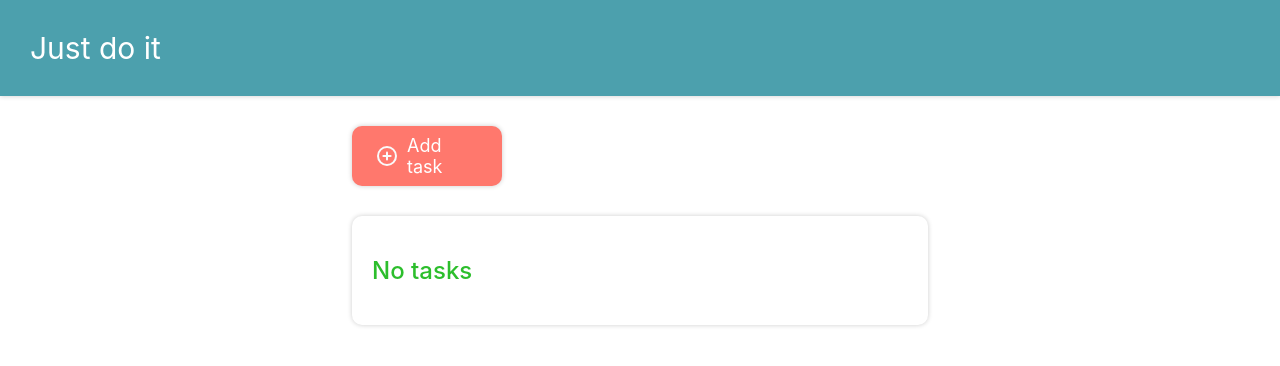
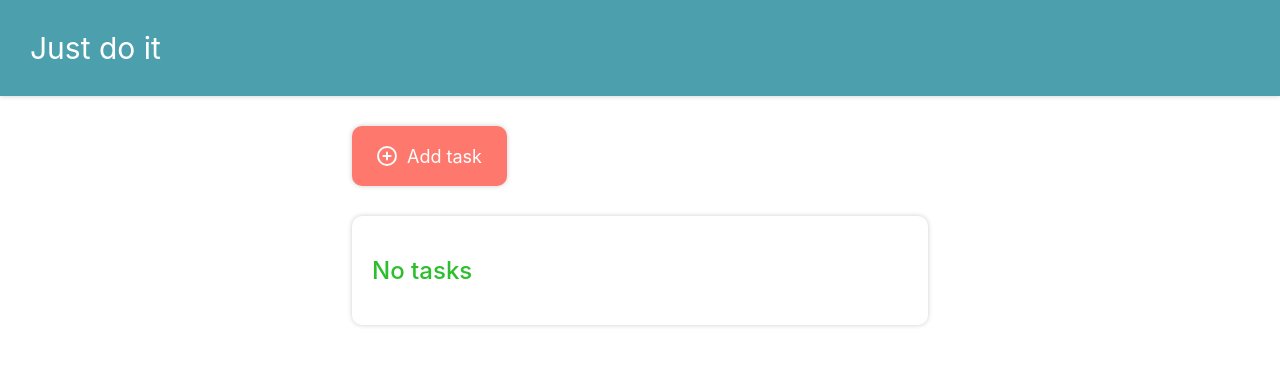
Before and after one commit to lapakota/just-do-it, a React (Create React App) app: page / in a window 1280 px wide. Shown: the top 366 px of the page. Built offline with nearby package versions, Linux system fonts and the light colour scheme.

Commit message:
fix button width

```diff
--- a/src/pages/TodoPage/AddTodoButton/index.module.scss
+++ b/src/pages/TodoPage/AddTodoButton/index.module.scss
@@ -7,7 +7,7 @@
   padding: 10px 25px;
   gap: 10px;
 
-  width: 100px;
+  width: fit-content;
   height: 40px;
 
   font-size: 18px;
```
